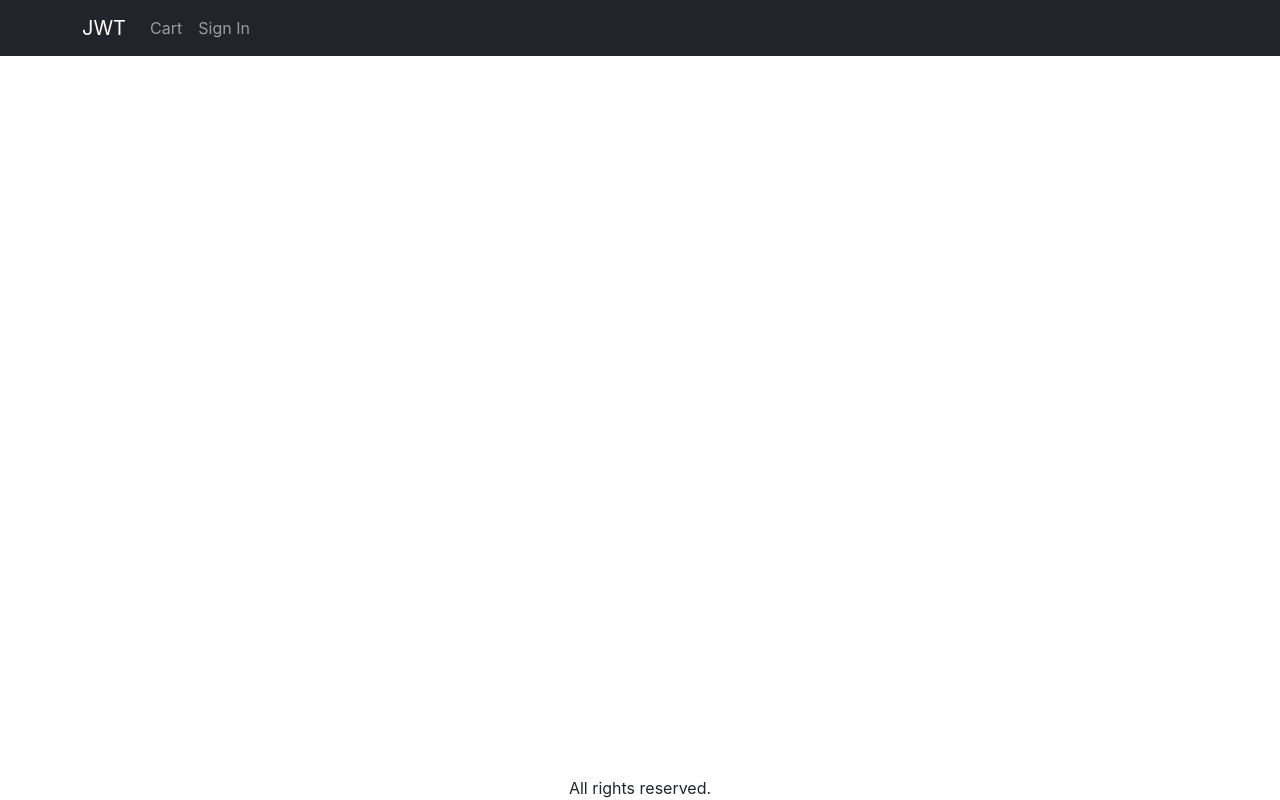
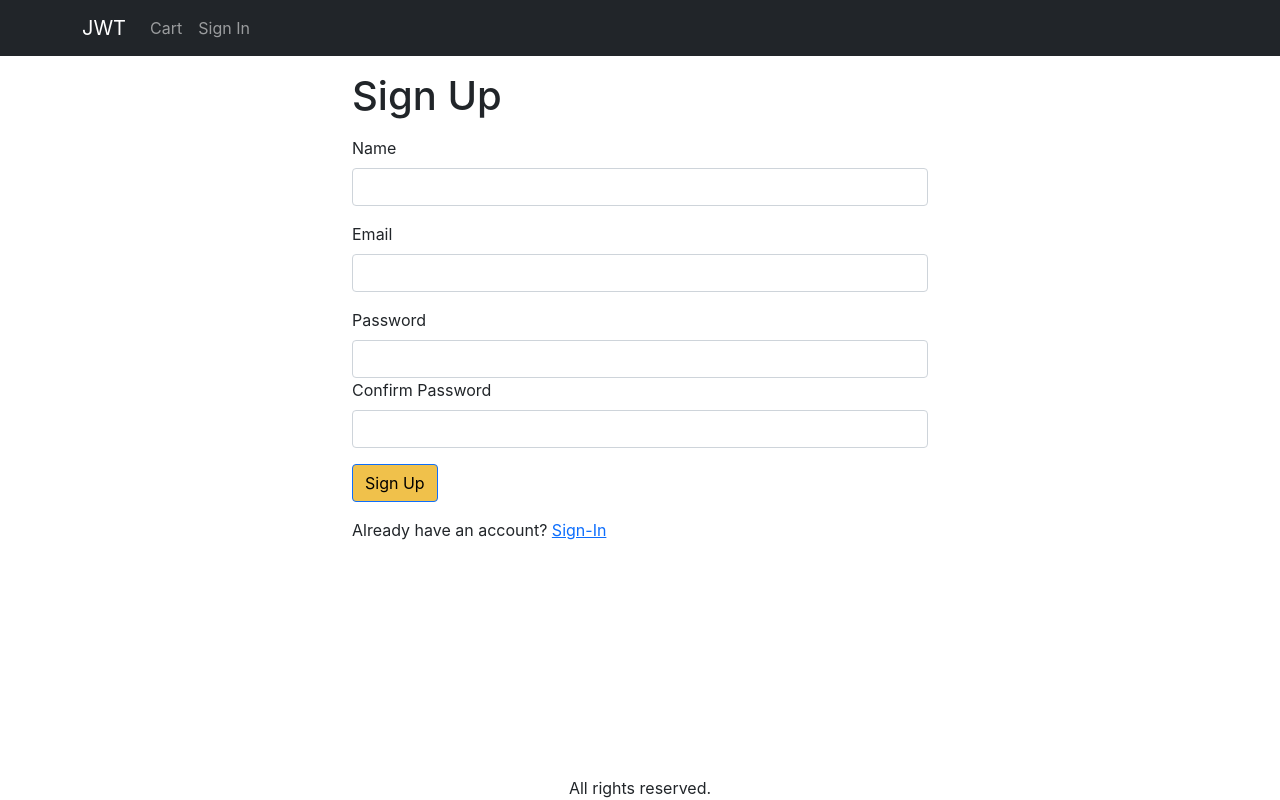
Before and after one commit to fuhrn/jwt, a React (Create React App) app in the folder frontend_jwt/: page /signup in a window 1280 px wide. Built offline with nearby package versions, Linux system fonts and the light colour scheme; the HTML template or start-up script is replaced by a standard one.

Commit message:
create-signup-screen

```diff
--- a/frontend_jwt/src/App.js
+++ b/frontend_jwt/src/App.js
@@ -8,6 +8,7 @@
 import ProductScreen from "./screens/ProductScreen";
 import CartScreen from "./screens/CartScreen";
 import SigninScreen from "./screens/SigninScreen";
+import SignupScreen from "./screens/SignupScreen";
 import { useContext } from "react";
 import { Store } from "./Store";
 import ShippingAddressScreen from "./screens/ShippingAddressScreen";
@@ -76,6 +77,7 @@
               <Route path="/product/:slug" element={<ProductScreen />} />
               <Route path="/cart" element={<CartScreen />} />
               <Route path="/signin" element={<SigninScreen />} />
+              <Route path="/signup" element={<SignupScreen />} />
               <Route path="/shipping" element={<ShippingAddressScreen />} />
               <Route path="/" element={<HomeScreen />} />
             </Routes>
--- /dev/null
+++ b/frontend_jwt/src/screens/SignupScreen.js
@@ -0,0 +1,98 @@
+import Axios from "axios";
+import { Link, useLocation, useNavigate } from "react-router-dom";
+import Container from "react-bootstrap/Container";
+import Form from "react-bootstrap/Form";
+import Button from "react-bootstrap/Button";
+import { Helmet } from "react-helmet-async";
+import { useContext, useEffect, useState } from "react";
+import { Store } from "../Store";
+import { toast } from "react-toastify";
+import { getError } from "../utils";
+
+export default function SignupScreen() {
+  const navigate = useNavigate();
+  const { search } = useLocation();
+  const redirectInUrl = new URLSearchParams(search).get("redirect");
+  const redirect = redirectInUrl ? redirectInUrl : "/";
+
+  const [name, setName] = useState("");
+  const [email, setEmail] = useState("");
+  const [password, setPassword] = useState("");
+  const [confirmPassword, setConfirmPassword] = useState("");
+
+  const { state, dispatch: ctxDispatch } = useContext(Store);
+  const { userInfo } = state;
+
+  const submitHandler = async (e) => {
+    e.preventDefault();
+    if (password !== confirmPassword) {
+      toast.error("Passwords do not match");
+      return;
+    }
+    try {
+      const { data } = await Axios.post("/api/users/signup", {
+        name,
+        email,
+        password,
+      });
+      ctxDispatch({ type: "USER_SIGNIN", payload: data });
+      localStorage.setItem("userInfo", JSON.stringify(data));
+      navigate(redirect || "/");
+    } catch (err) {
+      toast.error(getError(err));
+    }
+  };
+
+  useEffect(() => {
+    if (userInfo) {
+      navigate(redirect);
+    }
+  }, [navigate, redirect, userInfo]);
+
+  return (
+    <Container className="small-container">
+      <Helmet>
+        <title>Sign Up</title>
+      </Helmet>
+      <h1 className="my-3">Sign Up</h1>
+      <Form onSubmit={submitHandler}>
+        <Form.Group className="mb-3" controlId="name">
+          <Form.Label>Name</Form.Label>
+          <Form.Control onChange={(e) => setName(e.target.value)} required />
+        </Form.Group>
+
+        <Form.Group className="mb-3" controlId="email">
+          <Form.Label>Email</Form.Label>
+          <Form.Control
+            type="email"
+            required
+            onChange={(e) => setEmail(e.target.value)}
+          />
+        </Form.Group>
+        <Form.Group className="mb-3" controlId="password">
+          <Form.Label>Password</Form.Label>
+          <Form.Control
+            type="password"
+            required
+            onChange={(e) => setPassword(e.target.value)}
+          />
+          <Form.Group className="mb-3" controlId="confirmPassword">
+            <Form.Label>Confirm Password</Form.Label>
+            <Form.Control
+              type="password"
+              onChange={(e) => setConfirmPassword(e.target.value)}
+              required
+            />
+          </Form.Group>
+        </Form.Group>
+        <div className="mb-3">
+          <Button type="submit">Sign Up</Button>
+        </div>
+        <div className="mb-3">
+          Already have an account?{" "}
+          <Link to={`/signin?redirect=${redirect}`}>Sign-In</Link>
+        </div>
+      </Form>
+    </Container>
+  );
+}
```
Also changed, not shown: 1 other file (tests, documents, lock files or other folders).
